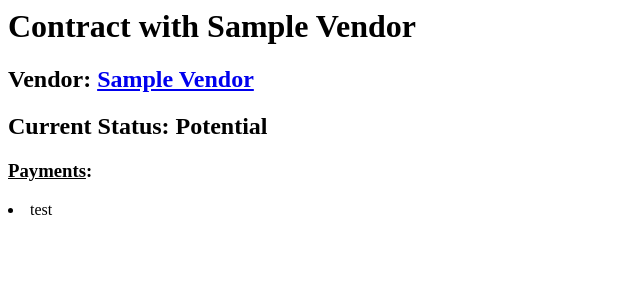
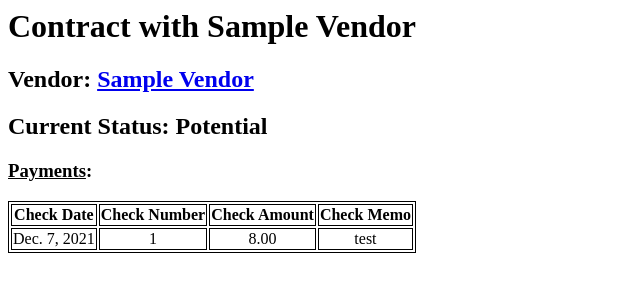
Before and after one commit to nshein1/DatabaseProject, a Django app: page /vcm/contracts/1/ in a window 1280 px wide. Shown: the top 300 px of the page, without its empty margins (0-640 px from the left). Run offline with Django 3.2, Linux system fonts and the light colour scheme; data comes from the database, SQL or seed files in the repository.

Commit message:
contract_detail has table for payment details

```diff
--- a/projectCode/vcm_site/vcm_app/templates/vcm_app/contract_detail.html
+++ b/projectCode/vcm_site/vcm_app/templates/vcm_app/contract_detail.html
@@ -1,3 +1,13 @@
+<!--This is a css section to add a border to the payments table below-->
+
+<style>
+    table, th, td {
+      border:1px solid black;
+    }
+    </style>
+
+
+
 <h1>{{ contract.contract_title }}</h1>
 
 <h2>Vendor: <a href="{% url 'vcm_app:vendor_detail' contract.vendor.id %}">{{ contract.vendor.vendor_name }}</a></h2>
@@ -11,12 +21,38 @@
 
 <h3><u>Payments</u>:</h3>
 
-
+<!--        THIS IS THE BASIC LOOP THING
 {% if contract.payment_set.all %}
     {% for payment in contract.payment_set.all %}
-   <!-- <li><a href="{% url 'vcm_app:contract_detail' contract.id %}">{{ contract.contract_title }}</a> &emsp; {{contract.get_contract_status_display}}</li> -->
+
    <li>{{ payment.payment_memo }}</li>
     {% endfor %}
 {% else %}
     <p>No payments are available.</p>
 {% endif %}
+
+-->
+
+
+{% if contract.payment_set.all %}
+    <table >
+        <tr>
+            <th>Check Date</th>
+            <th>Check Number</th>
+            <th>Check Amount</th>
+            <th>Check Memo</th>
+        </tr>
+
+        {% for payment in contract.payment_set.all %}
+        <tr>
+            <td align="center">{{ payment.payment_date }}</td>
+            <td align="center">{{ payment.payment_checkNumber }}</td>
+            <td align="center">{{ payment.payment_checkAmount }}</td>
+            <td align="center">{{ payment.payment_memo }}</td>
+        </tr>
+        {% endfor %}
+    </table>
+
+{% else %}
+    <p>No payments are available.</p>
+{% endif %}
```
